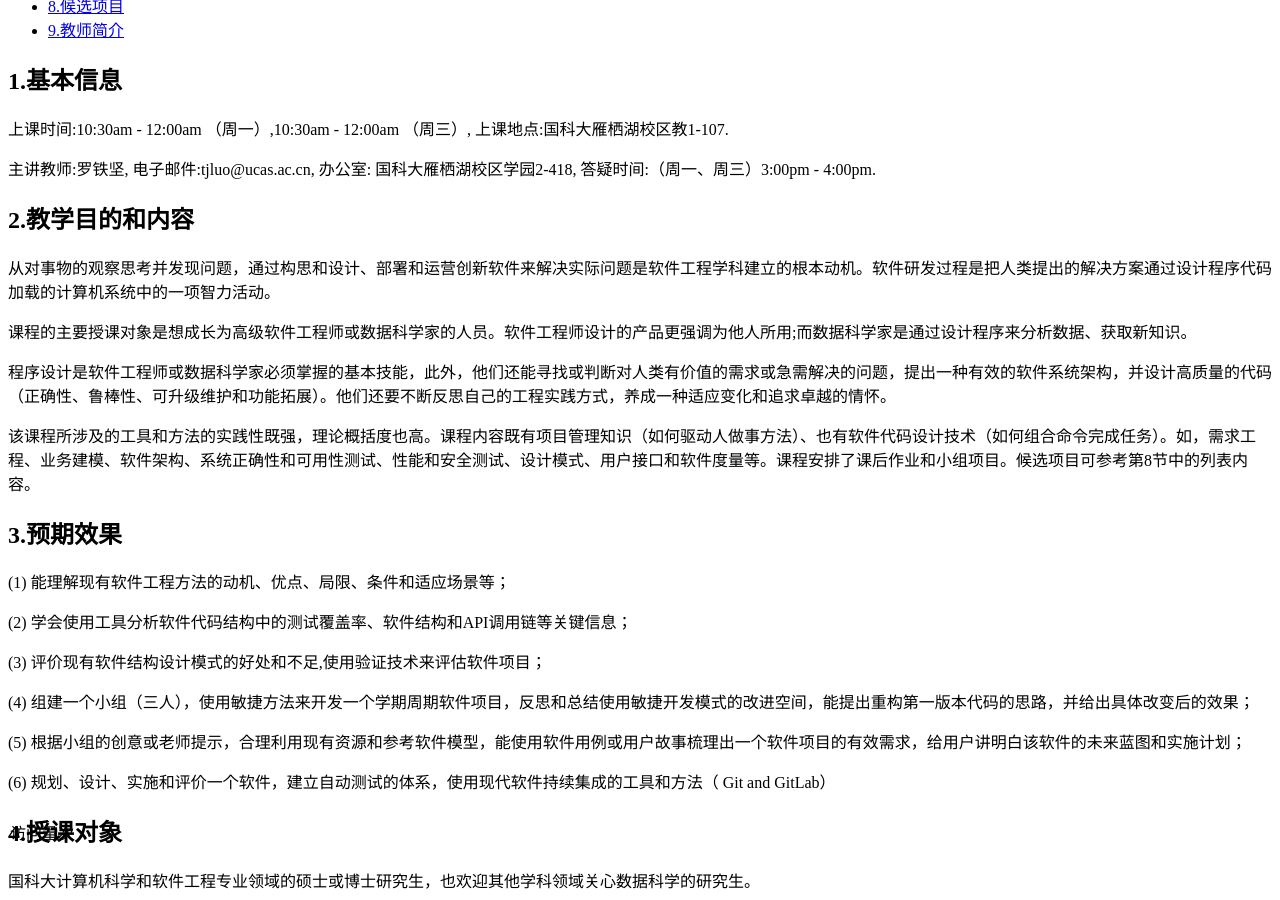
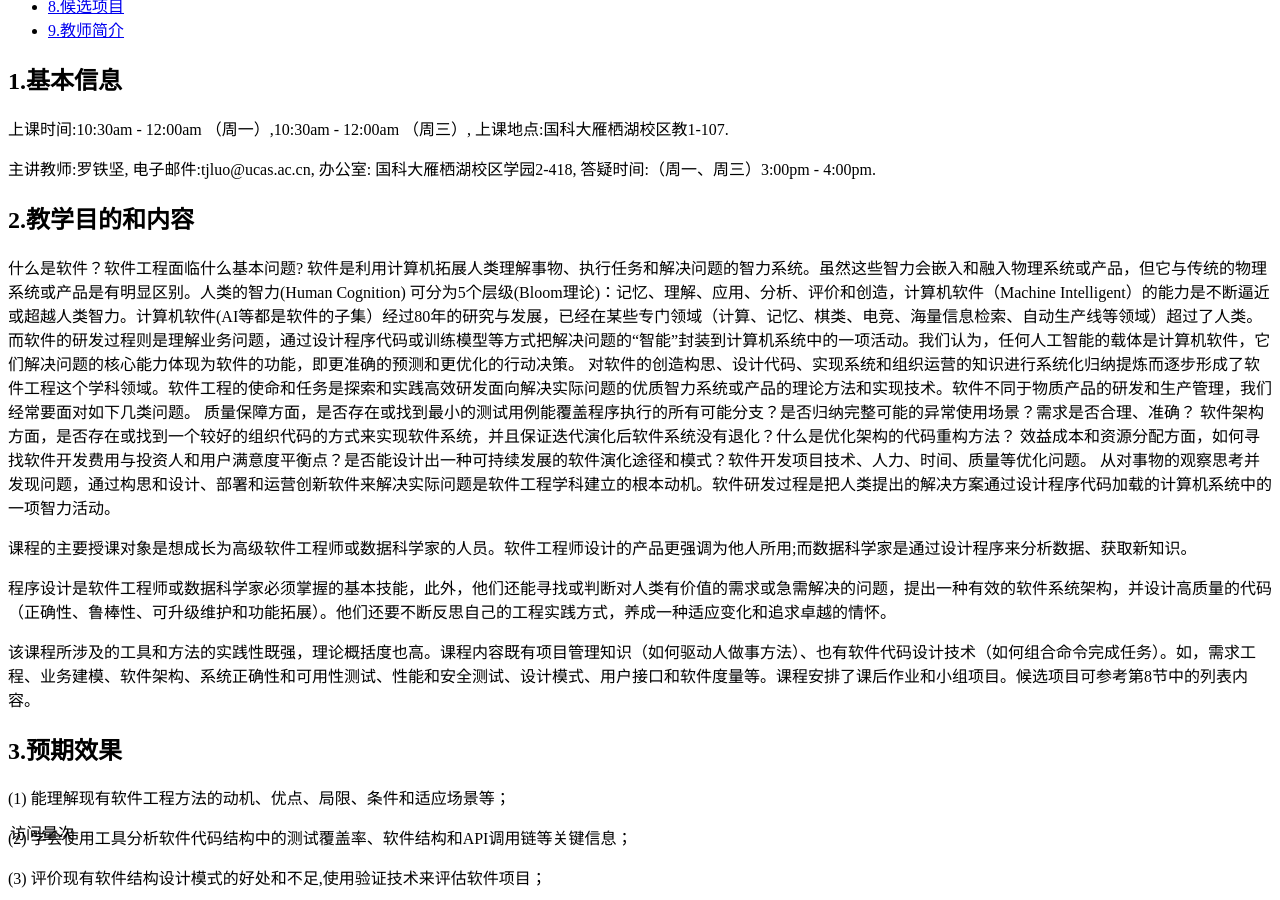
Before and after one commit to tjluo-ucas/ase, a Jekyll site: the page built from _posts/2019-02-08-intro.md, in a window 1280 px wide and 900 px high, scrolled down 459 px. Built offline with Jekyll 4.4.1, drawn with Linux system fonts in a browser that asks for light colours; comment, search, counter and statistics services are not loaded; some of the changed text lies outside the part shown.

Commit message:
Update 2019-02-08-intro.md

```diff
--- a/_posts/2019-02-08-intro.md
+++ b/_posts/2019-02-08-intro.md
@@ -23,7 +23,12 @@ banner: 课程简介
 2.教学目的和内容 {#contents}
 ---------------------------
 
-
+什么是软件？软件工程面临什么基本问题?
+软件是利用计算机拓展人类理解事物、执行任务和解决问题的智力系统。虽然这些智力会嵌入和融入物理系统或产品，但它与传统的物理系统或产品是有明显区别。人类的智力(Human Cognition) 可分为5个层级(Bloom理论)：记忆、理解、应用、分析、评价和创造，计算机软件（Machine Intelligent）的能力是不断逼近或超越人类智力。计算机软件(AI等都是软件的子集）经过80年的研究与发展，已经在某些专门领域（计算、记忆、棋类、电竞、海量信息检索、自动生产线等领域）超过了人类。而软件的研发过程则是理解业务问题，通过设计程序代码或训练模型等方式把解决问题的“智能”封装到计算机系统中的一项活动。我们认为，任何人工智能的载体是计算机软件，它们解决问题的核心能力体现为软件的功能，即更准确的预测和更优化的行动决策。
+对软件的创造构思、设计代码、实现系统和组织运营的知识进行系统化归纳提炼而逐步形成了软件工程这个学科领域。软件工程的使命和任务是探索和实践高效研发面向解决实际问题的优质智力系统或产品的理论方法和实现技术。软件不同于物质产品的研发和生产管理，我们经常要面对如下几类问题。
+质量保障方面，是否存在或找到最小的测试用例能覆盖程序执行的所有可能分支？是否归纳完整可能的异常使用场景？需求是否合理、准确？
+软件架构方面，是否存在或找到一个较好的组织代码的方式来实现软件系统，并且保证迭代演化后软件系统没有退化？什么是优化架构的代码重构方法？
+效益成本和资源分配方面，如何寻找软件开发费用与投资人和用户满意度平衡点？是否能设计出一种可持续发展的软件演化途径和模式？软件开发项目技术、人力、时间、质量等优化问题。
 从对事物的观察思考并发现问题，通过构思和设计、部署和运营创新软件来解决实际问题是软件工程学科建立的根本动机。软件研发过程是把人类提出的解决方案通过设计程序代码加载的计算机系统中的一项智力活动。
 
 课程的主要授课对象是想成长为高级软件工程师或数据科学家的人员。软件工程师设计的产品更强调为他人所用;而数据科学家是通过设计程序来分析数据、获取新知识。
@@ -119,6 +124,6 @@ banner: 课程简介
 
 中国科学院大学教授、博士生导师，中国科学院软件研究所兼职研究员、智能软件研究中心总工程师。
 
-发表学术论文100多篇，英文论著1部，拥有30多项软件著作权和发明专利。完成20多项科研项目。获中国科学院朱李月华优秀教师奖、中国科学院研究生院金新德教育基金奖、中国科学院大学唐立新教学名师奖、中国人工智能学会《大学生智能设计竞赛》优秀指导教师一等奖。指导博士后、博士和和硕士共30多人。
+发表学术论文100多篇，英文论著1部，拥有30多项软件著作权和发明专利。完成20多项科研项目。获中国科学院研究生院金新德教育基金奖、中国科学院朱李月华优秀教师奖、中国科学院大学唐立新教学名师奖、中国人工智能学会《大学生智能设计竞赛》优秀指导教师一等奖。指导博士后、博士和和硕士共30多人。
 
 研究兴趣：机器智能、数据科学、软件工程。
```
